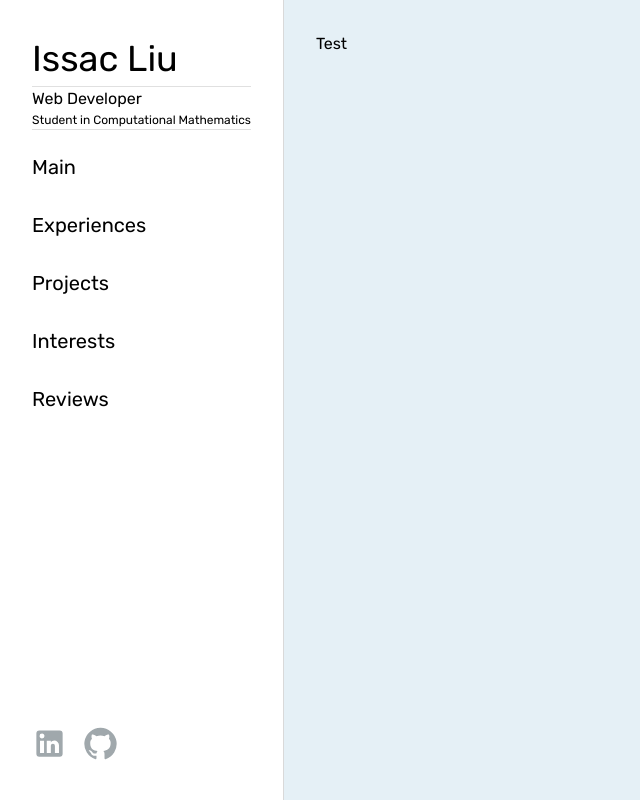
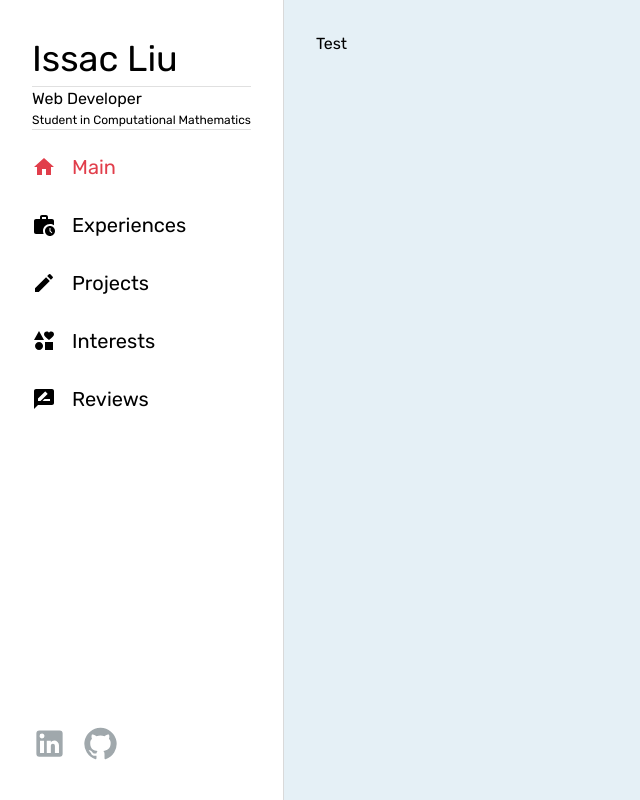
Before and after one commit to yung-tat/yung-tat.github.io, a React (Vite) app: page /#/projects in a window 1280 px wide. Shown: the whole page, without its empty margins (0-640 px from the left). Built offline with nearby package versions, Linux system fonts and the light colour scheme.

Commit message:
Improve Sidebar

```diff
--- a/src/components/Sidebar/Sidebar.tsx
+++ b/src/components/Sidebar/Sidebar.tsx
@@ -1,9 +1,28 @@
-import { GitHub, LinkedIn } from "@mui/icons-material";
+import {
+  Create,
+  GitHub,
+  Home,
+  Interests,
+  LinkedIn,
+  RateReview,
+  WorkHistory,
+} from "@mui/icons-material";
 import { Box, Divider, MenuItem, Typography } from "@mui/material";
+import { useLocation, useNavigate } from "react-router-dom";
+import { INavLink } from "../../types/common";
 
-const navlinks = ["Main", "Experiences", "Projects", "Interests", "Reviews"];
+// const navlinks = ["Main", "Experiences", "Projects", "Interests", "Reviews"];
+const navlinks: INavLink[] = [
+  { title: "Main", path: "/", icon: <Home /> },
+  { title: "Experiences", path: "/experiences", icon: <WorkHistory /> },
+  { title: "Projects", path: "/projects", icon: <Create /> },
+  { title: "Interests", path: "/interests", icon: <Interests /> },
+  { title: "Reviews", path: "/reviews", icon: <RateReview /> },
+];
 
 const Sidebar = () => {
+  const navigate = useNavigate();
+  const location = useLocation();
   return (
     <Box
       component="nav"
@@ -34,9 +53,22 @@ const Sidebar = () => {
           <Divider />
         </Box>
 
-        {navlinks.map((link) => (
-          <MenuItem sx={{ marginBottom: 2 }} disableGutters>
-            <Typography sx={{ fontSize: "20px" }}>{link}</Typography>
+        {navlinks.map((navlink) => (
+          <MenuItem
+            sx={(theme) => ({
+              marginBottom: 2,
+              color:
+                location.pathname == navlink.path
+                  ? theme.palette.secondary.main
+                  : undefined,
+            })}
+            onClick={() => navigate(navlink.path)}
+            disableGutters
+          >
+            {navlink.icon}
+            <Typography sx={{ fontSize: "20px", marginLeft: 2 }}>
+              {navlink.title}
+            </Typography>
           </MenuItem>
         ))}
         <Box
--- a/src/pages/Experiences/components/ExperienceInfo/ExperienceInfo.tsx
+++ b/src/pages/Experiences/components/ExperienceInfo/ExperienceInfo.tsx
@@ -18,7 +18,7 @@ const ExperienceInfo: FC<IExperienceInfo> = ({ experience }) => {
   return (
     <InfoCard>
       <Grid item xs={12}>
-        <Typography>
+        <Typography sx={{ fontSize: "20px" }}>
           <b>Position:</b>
           {" " + experience.position}
         </Typography>
--- /dev/null
+++ b/src/types/common.ts
@@ -0,0 +1,7 @@
+import { ReactNode } from "react";
+
+export interface INavLink {
+  title: string;
+  path: string;
+  icon: ReactNode;
+}
```
